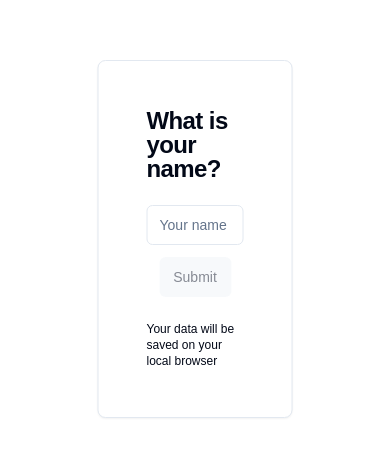
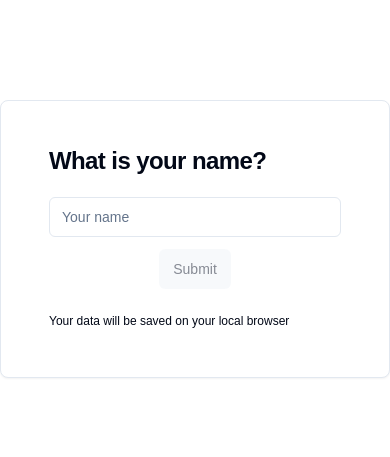
Before and after one commit to oxy-Op/quiz-app, a React (Vite) app: page / in a window 390 px wide. Shown: the part 183-640 px from the top of the page. Built offline with nearby package versions, Linux system fonts and the light colour scheme.

Commit message:
updated for mobile screen

```diff
--- a/src/components/pages/signin.tsx
+++ b/src/components/pages/signin.tsx
@@ -39,7 +39,7 @@ const InitialProfile = () => {
   };
 
   return (
-    <div className="absolute top-[50%] left-[50%] translate-x-[-50%] translate-y-[-50%]">
+    <div className="absolute top-[50%] left-[50%] translate-x-[-50%] translate-y-[-50%] w-full md:w-auto">
       <Card className="p-6">
         <CardHeader>
           <CardTitle>What is your name?</CardTitle>
```
